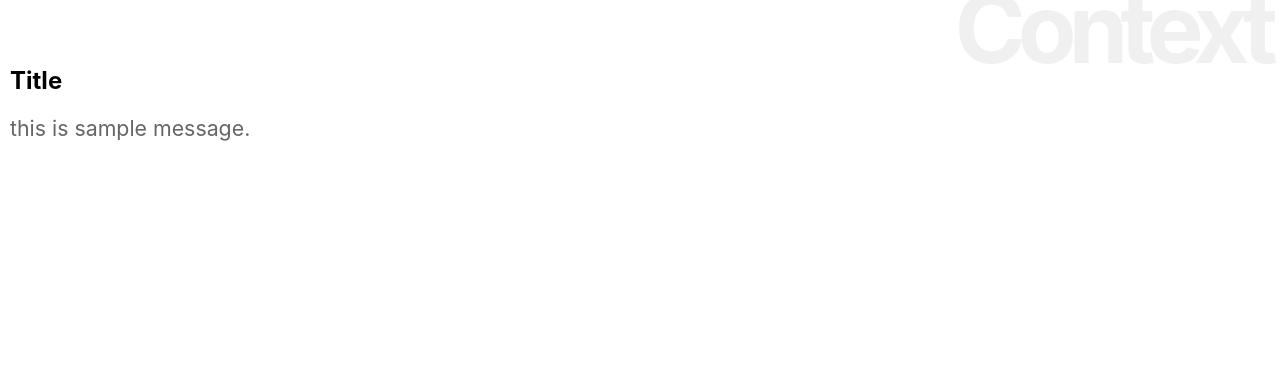
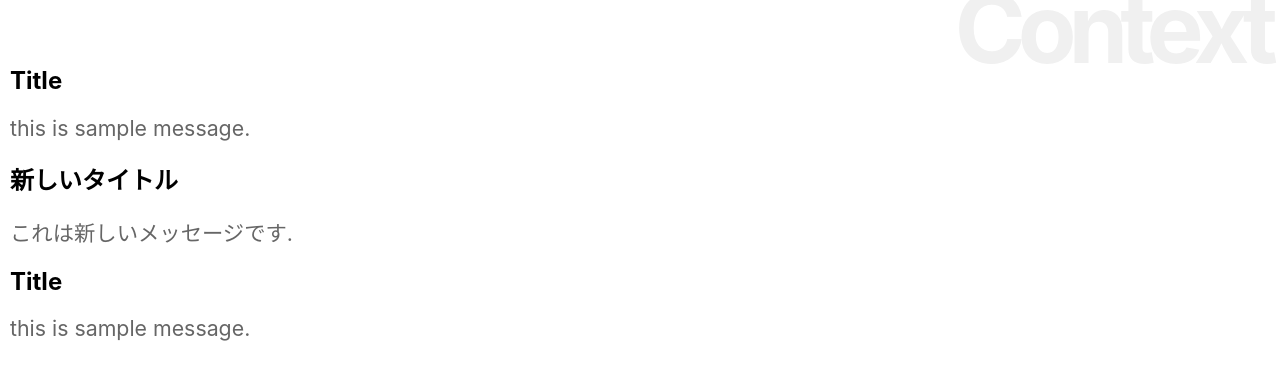
Before and after one commit to kagunyan25/react_study, a React (Create React App) app in the folder react_app/: page / in a window 1280 px wide. Shown: the top 380 px of the page. Built offline with nearby package versions, Linux system fonts and the light colour scheme; the HTML template or start-up script is replaced by a standard one.

Commit message:
3-4コンポーネントのさまざまな機能/Providerでコンテキストを変更する

```diff
--- a/react_app/src/App.js
+++ b/react_app/src/App.js
@@ -9,12 +9,23 @@
 
 class App extends Component{
 
+  newdata={
+    title:'新しいタイトル',
+    message:'これは新しいメッセージです.'
+  };
+
   render(){
     return(
       <div>
         <h1>Context</h1>
         <Title />
         <Message />
+        <SampleContext.Provider value={this.newdata}>
+          <Title />
+          <Message />
+        </SampleContext.Provider>
+          <Title />
+          <Message />
       </div>
     );
   }
```
